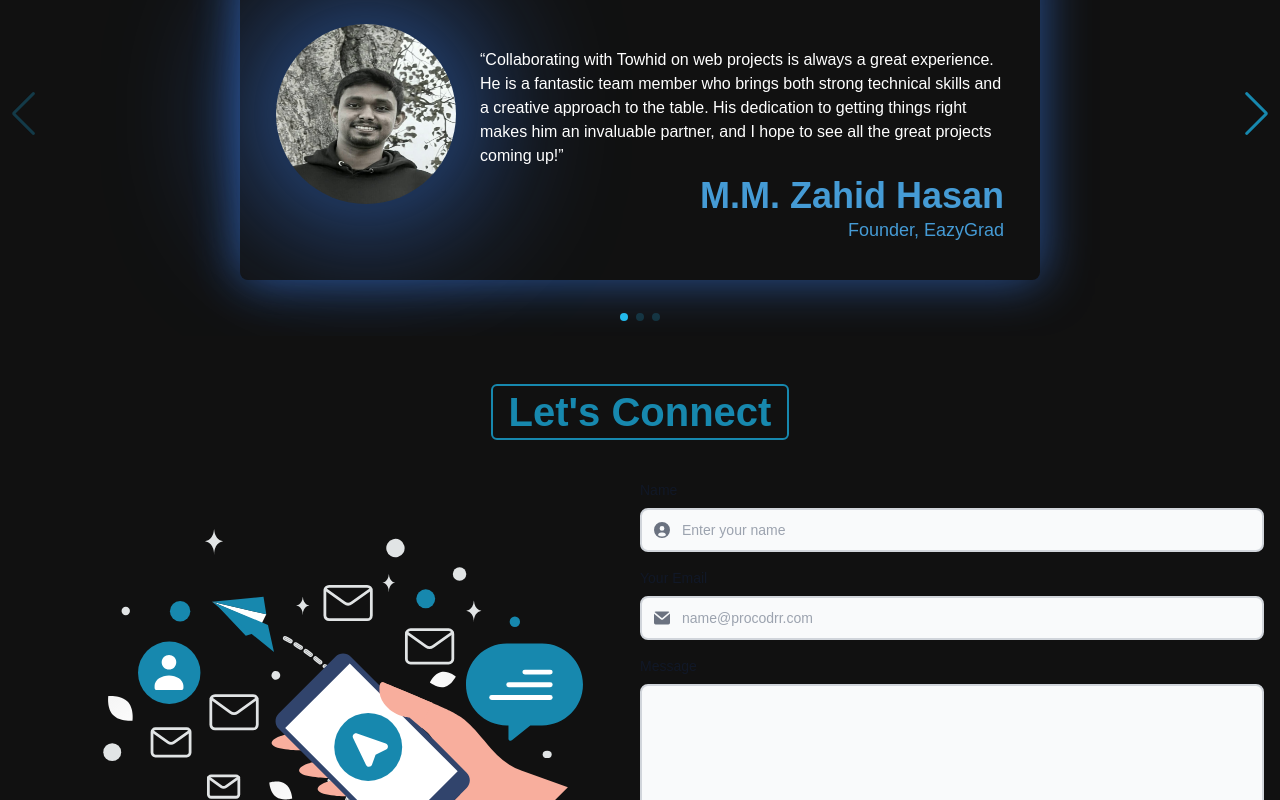
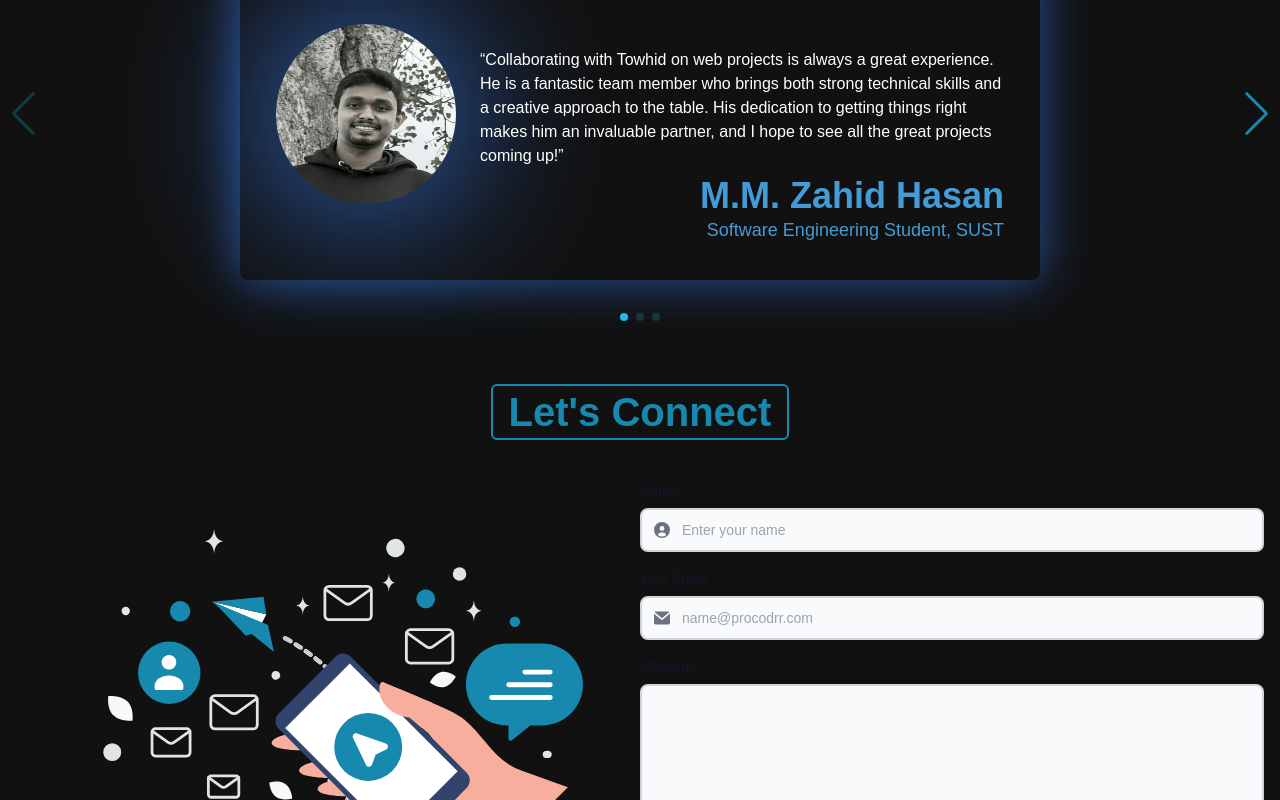
Before and after one commit to TOWHID16/towhidPortfolio, a React (Vite) app: page / in a window 1280 px wide. Shown: the part 2755-3555 px from the top of the page. Built offline with nearby package versions, Linux system fonts and the light colour scheme.

Commit message:
feat: update testimonials with new names, titles, and images

```diff
--- a/src/components/Testimonials.jsx
+++ b/src/components/Testimonials.jsx
@@ -11,21 +11,21 @@ import { Navigation, Pagination } from 'swiper/modules';
 const testimonialsData = [
   {
     name: 'M.M. Zahid Hasan',
-    title: 'Founder, EazyGrad',
+    title: 'Software Engineering Student, SUST',
     quote: '“Collaborating with Towhid on web projects is always a great experience. He is a fantastic team member who brings both strong technical skills and a creative approach to the table. His dedication to getting things right makes him an invaluable partner, and I hope to see all the great projects coming up!”',
     image: '/assets/images/zahid.JPG'
   },
   {
-    name: 'Kira Bragg',
-    title: 'English Mentor',
+    name: 'Nafi Ullah Shafin',
+    title: 'Senior Software Engineer,',
     quote: '“Towhid was a wonderful developer to work with! He anticipated everything I need to consider for my website. He also went the extra mile and added details that I hadn\'t considered! He is helping my business grow, and I will definitely work with him again!”',
-    image: '/assets/images/kira.webp'
+    image: '/assets/images/nafi.JPG'
   },
   {
-    name: 'Srihari Kestur',
-    title: 'Founder Harigurus',
+    name: 'Sahidur Rahman Sharif',
+    title: 'CSE Student, SUST',
     quote: '“I worked with Towhid to make my website. I am speechless by looking at his work ethic and dedication. Working with him was the best decision I made.”',
-    image: '/assets/images/Srihari.webp'
+    //image: '/assets/images/Srihari.webp'
   }
 ];
 
```
Also changed, not shown: public/assets/images/nafi.JPG (added).
